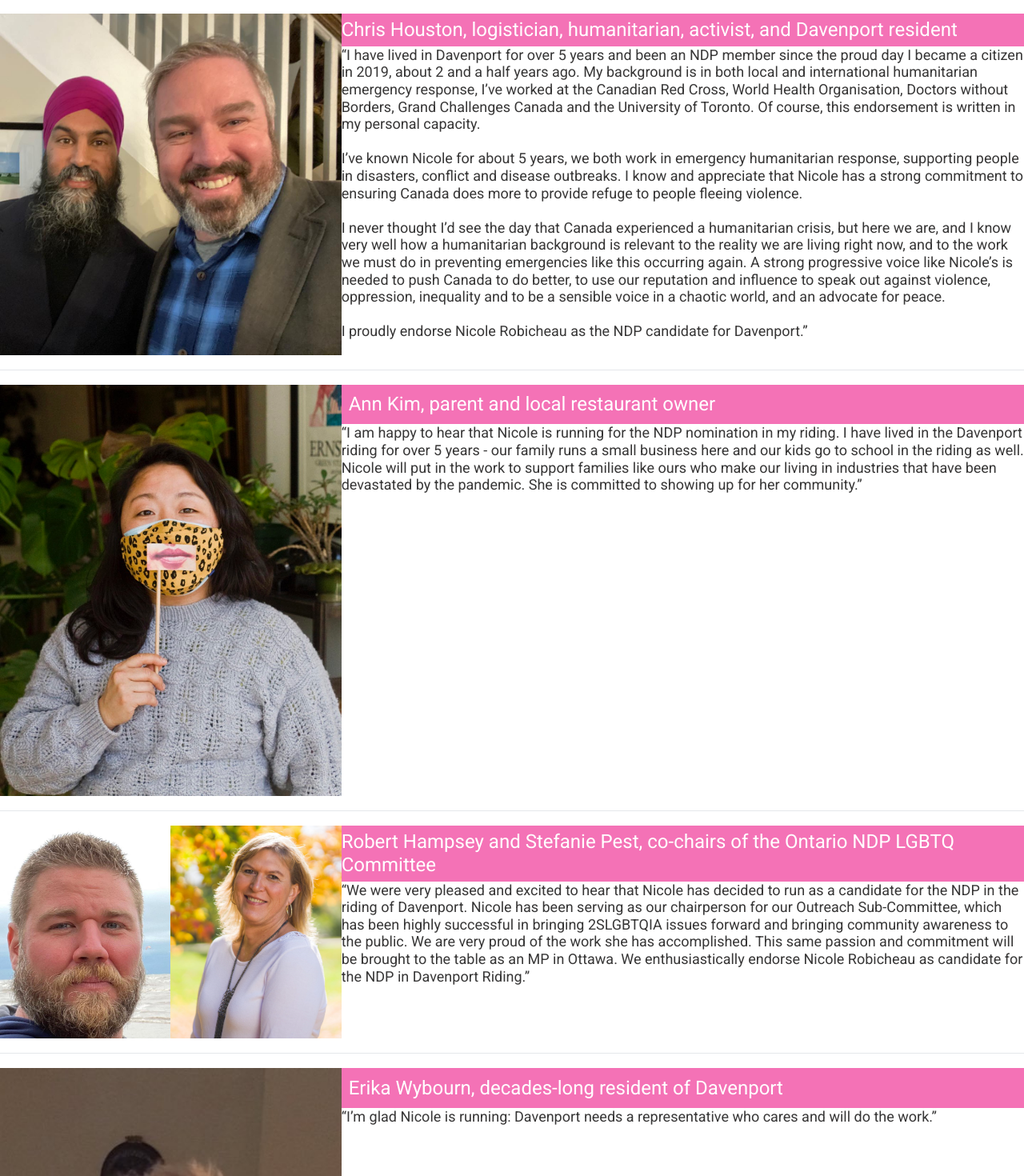
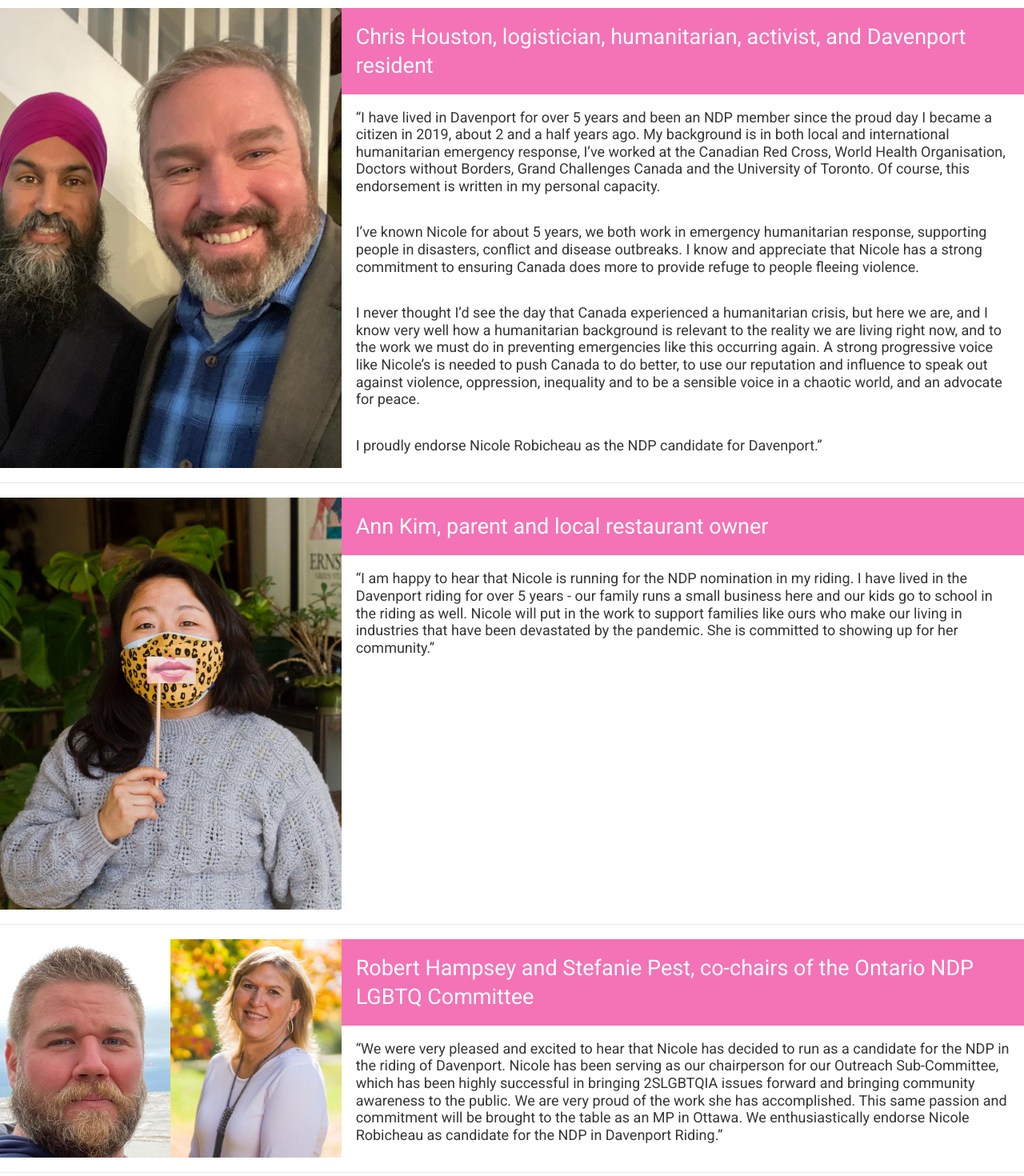
Before and after one commit to wils3005/robicheau.ca, a Next.js app: page /endorsements in a window 1280 px wide. Shown: the part 200-1670 px from the top of the page at 80% size. Built offline with nearby package versions, Linux system fonts and the light colour scheme; a web font is replaced by a local one.

Commit message:
Mon, 10 May 2021 22:36:37 GMT
 8 files changed, 75 insertions(+), 99 deletions(-)

```diff
--- a/components/endorsement.tsx
+++ /dev/null
@@ -1,7 +0,0 @@
-import React, { FC, ReactNode } from "react";
-
-const Endorsement: FC = ({ children }: { children: ReactNode }) => {
-  return <div className="flex flex-col lg:flex-row my-4">{children}</div>;
-};
-
-export default Endorsement;
--- a/components/sign-up-for-updates.tsx
+++ b/components/sign-up-for-updates.tsx
@@ -90,7 +90,7 @@ const SignUpForUpdates: FC = () => {
       </form>
 
       <div className="text-center">
-        <h2>Connect with Nicole</h2>
+        <h2 className="text-2xl">Connect with Nicole</h2>
         <span className="icon-link">
           <a
             href="https://twitter.com/nicolerobicheau"
--- a/components/what-i-care-about.tsx
+++ b/components/what-i-care-about.tsx
@@ -3,7 +3,7 @@ import React, { FC } from "react";
 const WhatICareAbout: FC = () => {
   return (
     <section className="section section-care" id="what-i-care-about">
-      <h1 className="section--title">What I Care About</h1>
+      <h1 className="section--title text-3xl">What I Care About</h1>
 
       <div className="section--content">
         <img
@@ -12,7 +12,7 @@ const WhatICareAbout: FC = () => {
           src="nicole-robicheau-field2-5184x3456.jpg"
         />
 
-        <h2>Climate Action</h2>
+        <h2 className="text-2xl">Climate Action</h2>
         <p>
           I have seen first-hand the devastating impacts of natural disasters,
           increasing year after year, while responding to earthquakes,
@@ -24,7 +24,7 @@ const WhatICareAbout: FC = () => {
           actions on reducing emissions and investing in renewable energy.
         </p>
 
-        <h2>Affordable Housing</h2>
+        <h2 className="text-2xl">Affordable Housing</h2>
         <p>
           If there is one thing the COVID-19 pandemic has exposed even further,
           it’s the homelessness crisis we’re facing in Toronto. We need to put
@@ -45,7 +45,7 @@ const WhatICareAbout: FC = () => {
           raise rents.
         </p>
 
-        <h2>Equitable Access to Healthcare</h2>
+        <h2 className="text-2xl">Equitable Access to Healthcare</h2>
         <p>
           I’ve worked in field hospitals sent to support folks affected by
           disasters in last mile contexts, where I’ve seen inequitable access to
@@ -66,7 +66,7 @@ const WhatICareAbout: FC = () => {
           src="nicole-robicheau-conversation-1417x992.jpg"
         />
 
-        <h2>Welcoming Refugees</h2>
+        <h2 className="text-2xl">Welcoming Refugees</h2>
         <p>
           I have worked in refugee camps and spoken to folks who’ve travelled
           for years, sometimes with young children, escaping horrific situations
@@ -77,7 +77,7 @@ const WhatICareAbout: FC = () => {
           access to all the services they need.
         </p>
 
-        <h2>Indigenous Rights</h2>
+        <h2 className="text-2xl">Indigenous Rights</h2>
         <p>
           I grew up in Saint Mary’s Bay, in Nova Scotia, where recently
           Mi&apos;kmaw fishers have been exercising their right to fish for a
@@ -86,7 +86,7 @@ const WhatICareAbout: FC = () => {
           to land and resources.
         </p>
 
-        <h2>2SLGBTQIA+ Rights</h2>
+        <h2 className="text-2xl">2SLGBTQIA+ Rights</h2>
         <p>
           As queer and non-binary, I work to support 2SLGBTQIA+ rights in my
           community and as part of the Ontario NDP LGBTQ Committee. We need to
--- a/pages/endorsements.tsx
+++ b/pages/endorsements.tsx
@@ -1,13 +1,30 @@
-import React, { FC } from "react";
+import React, { FC, ReactNode } from "react";
 
 import Main from "../components/main";
-import Endorsement from "../components/endorsement";
+
+const Endorsement: FC = ({ children }: { children: ReactNode }) => {
+  return <div className="flex flex-col lg:flex-row my-4">{children}</div>;
+};
+
+const Blockquote: FC = ({ children }: { children: ReactNode }) => {
+  return (
+    <blockquote className="m-1 md:m-2 lg:m-3 xl:m-4">{children}</blockquote>
+  );
+};
+
+const H2: FC = ({ children }: { children: ReactNode }) => {
+  return (
+    <h2 className="bg-primary p-1 md:p-2 lg:p-3 xl:p-4 text-2xl text-white">
+      {children}
+    </h2>
+  );
+};
 
 const Endorsements: FC = () => {
   return (
     <Main>
       <section className="section">
-        <h1 className="section--title">Endorsements</h1>
+        <h1 className="section--title text-3xl">Endorsements</h1>
         <Endorsement>
           <img
             alt="todo"
@@ -16,14 +33,12 @@ const Endorsements: FC = () => {
           />
 
           <div className="flex flex-col w-full lg:w-2/3">
-            <div className="bg-primary">
-              <h2 className="text-white">
-                Chris Houston, logistician, humanitarian, activist, and
-                Davenport resident
-              </h2>
-            </div>
+            <H2>
+              Chris Houston, logistician, humanitarian, activist, and Davenport
+              resident
+            </H2>
 
-            <blockquote>
+            <Blockquote>
               “I have lived in Davenport for over 5 years and been an NDP member
               since the proud day I became a citizen in 2019, about 2 and a half
               years ago. My background is in both local and international
@@ -31,21 +46,17 @@ const Endorsements: FC = () => {
               Cross, World Health Organisation, Doctors without Borders, Grand
               Challenges Canada and the University of Toronto. Of course, this
               endorsement is written in my personal capacity.
-            </blockquote>
+            </Blockquote>
 
-            <br />
-
-            <blockquote>
+            <Blockquote>
               I’ve known Nicole for about 5 years, we both work in emergency
               humanitarian response, supporting people in disasters, conflict
               and disease outbreaks. I know and appreciate that Nicole has a
               strong commitment to ensuring Canada does more to provide refuge
               to people fleeing violence.
-            </blockquote>
+            </Blockquote>
 
-            <br />
-
-            <blockquote>
+            <Blockquote>
               I never thought I’d see the day that Canada experienced a
               humanitarian crisis, but here we are, and I know very well how a
               humanitarian background is relevant to the reality we are living
@@ -55,14 +66,12 @@ const Endorsements: FC = () => {
               reputation and influence to speak out against violence,
               oppression, inequality and to be a sensible voice in a chaotic
               world, and an advocate for peace.
-            </blockquote>
+            </Blockquote>
 
-            <br />
-
-            <blockquote>
+            <Blockquote>
               I proudly endorse Nicole Robicheau as the NDP candidate for
               Davenport.”
-            </blockquote>
+            </Blockquote>
           </div>
         </Endorsement>
         <hr />
@@ -75,12 +84,10 @@ const Endorsements: FC = () => {
 
           <div className="flex flex-col w-full lg:w-2/3">
             <div className="bg-primary">
-              <h2 className="px-2 py-1 text-white">
-                Ann Kim, parent and local restaurant owner
-              </h2>
+              <H2>Ann Kim, parent and local restaurant owner</H2>
             </div>
 
-            <blockquote>
+            <Blockquote>
               “I am happy to hear that Nicole is running for the NDP nomination
               in my riding. I have lived in the Davenport riding for over 5
               years - our family runs a small business here and our kids go to
@@ -88,7 +95,7 @@ const Endorsements: FC = () => {
               support families like ours who make our living in industries that
               have been devastated by the pandemic. She is committed to showing
               up for her community.”
-            </blockquote>
+            </Blockquote>
           </div>
         </Endorsement>
         <hr />
@@ -109,13 +116,13 @@ const Endorsements: FC = () => {
 
           <div className="flex flex-col w-full lg:w-2/3">
             <div className="bg-primary">
-              <h2 className="text-white">
+              <H2>
                 Robert Hampsey and Stefanie Pest, co-chairs of the Ontario NDP
                 LGBTQ Committee
-              </h2>
+              </H2>
             </div>
 
-            <blockquote>
+            <Blockquote>
               “We were very pleased and excited to hear that Nicole has decided
               to run as a candidate for the NDP in the riding of Davenport.
               Nicole has been serving as our chairperson for our Outreach
@@ -125,7 +132,7 @@ const Endorsements: FC = () => {
               same passion and commitment will be brought to the table as an MP
               in Ottawa. We enthusiastically endorse Nicole Robicheau as
               candidate for the NDP in Davenport Riding.”
-            </blockquote>
+            </Blockquote>
           </div>
         </Endorsement>
         <hr />
@@ -138,15 +145,13 @@ const Endorsements: FC = () => {
 
           <div className="flex flex-col w-full lg:w-2/3">
             <div className="bg-primary">
-              <h2 className="px-2 py-1 text-white">
-                Erika Wybourn, decades-long resident of Davenport
-              </h2>
+              <H2>Erika Wybourn, decades-long resident of Davenport</H2>
             </div>
 
-            <blockquote>
+            <Blockquote>
               “I’m glad Nicole is running: Davenport needs a representative who
               cares and will do the work.”
-            </blockquote>
+            </Blockquote>
           </div>
         </Endorsement>
       </section>
--- a/pages/volunteer.tsx
+++ b/pages/volunteer.tsx
@@ -44,7 +44,7 @@ const Volunteer: FC = () => {
   return (
     <Main>
       <section className="section flex flex-col items-center mx-auto md:w-11/12 lg:w-10/12 xl:w-9/12">
-        <h1 className="section--title">Volunteer</h1>
+        <h1 className="section--title text-3xl">Volunteer</h1>
 
         <p className="m-1 md:w-10/12 lg:w-9/12 xl:w-8/12">
           Thank you for your interest in volunteering to help me win the
--- a/styles/globals.css
+++ b/styles/globals.css
@@ -419,6 +419,7 @@ html {
   --screen-height: 100vh;
 }
 
+/* tags ***********************************************************************/
 body {
   margin: 0px;
   padding: 0px;
@@ -436,21 +437,7 @@ body {
   box-sizing: border-box;
 }
 
-h1,
-h2,
-h3,
-h4,
-h5,
-h6 {
-  margin-top: 0.25em;
-  margin-right: 0px;
-  margin-bottom: 0.25em;
-  margin-left: 0px;
-  padding: 0px;
-  color: inherit;
-}
-
-h1 {
+/* h1 {
   font-size: 2.2222222222rem;
 }
 
@@ -472,14 +459,6 @@ h5 {
 
 h6 {
   font-size: 0.6666666667rem;
-}
-
-/* p {
-  margin-top: 1.2rem;
-  margin-right: 0px;
-  margin-bottom: 1.2rem;
-  margin-left: 0px;
-  padding: 0px;
 } */
 
 small {
```
Also changed, not shown: components/why-im-running.tsx (+15 -16 lines), pages/meet-nicole.tsx (+7 -7 lines).
